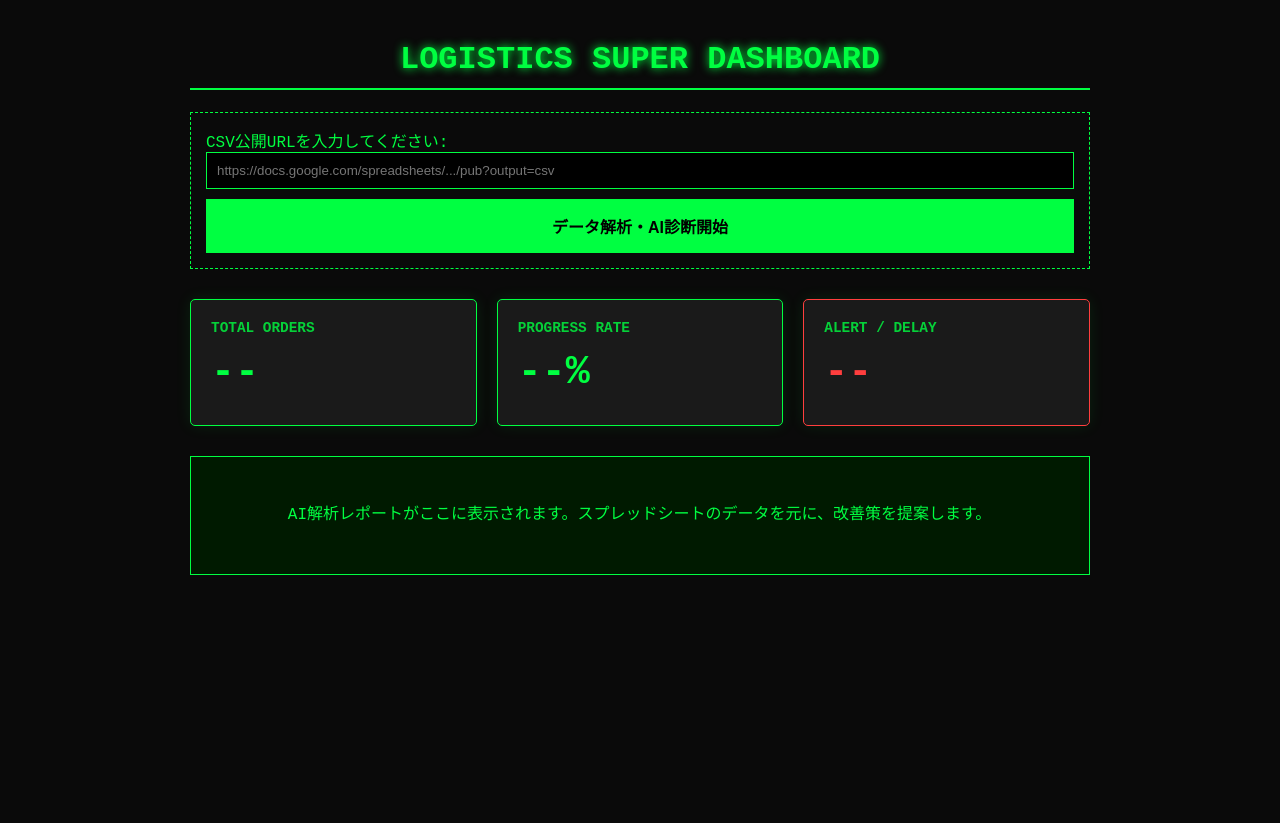
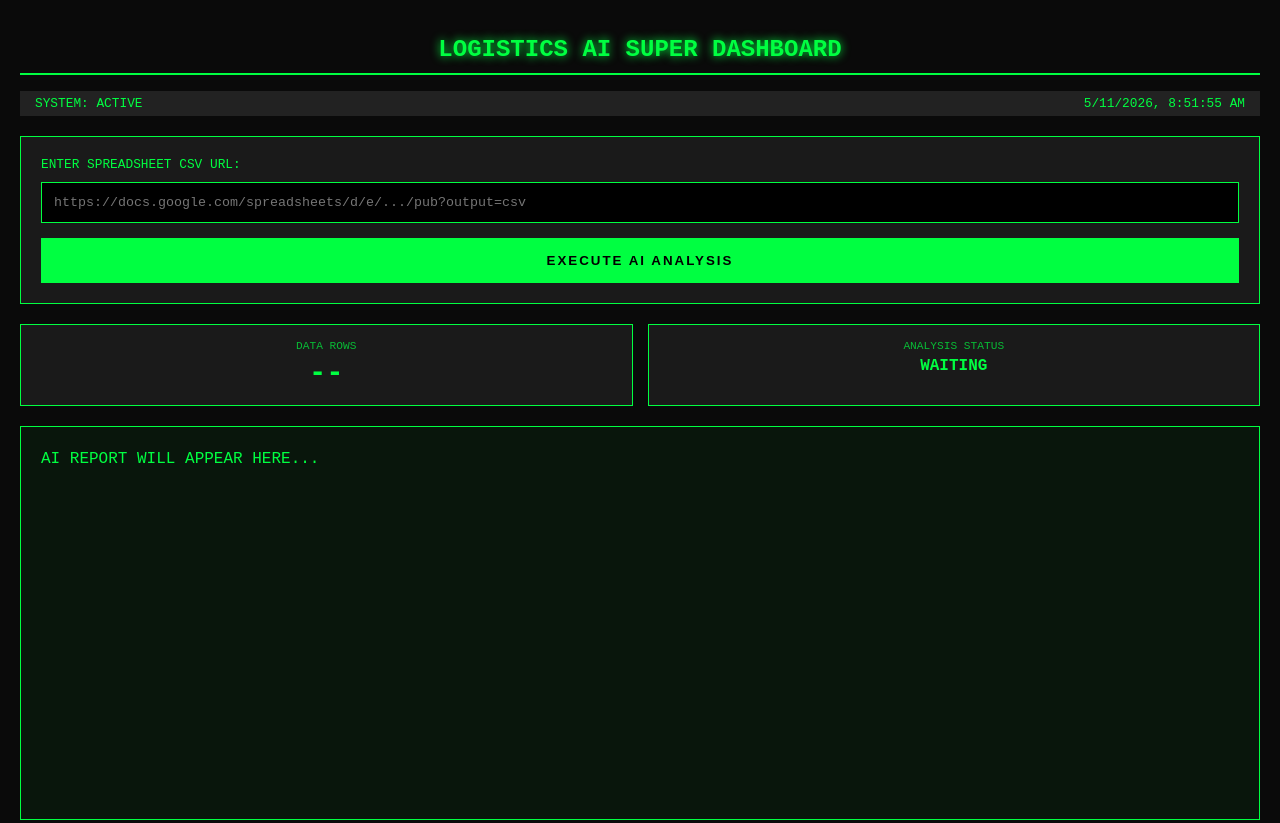
Before and after one commit to haraki-boop/super-dashboard, a plain HTML site: page index.html in a window 1280 px wide. Before the commit the page ends 800 px from the top, so only its background shows below. Drawn offline with Linux system fonts and the light colour scheme.

Commit message:
Update index.html

```diff
--- a/index.html
+++ b/index.html
@@ -3,144 +3,151 @@
 <head>
     <meta charset="UTF-8">
     <meta name="viewport" content="width=device-width, initial-scale=1.0">
-    <title>Logistics Super Dashboard</title>
+    <title>AI Logistics Dashboard</title>
     <style>
         :root {
-            --bg: #0a0a0a;
-            --text: #00ff41; /* マトリックス・グリーン */
-            --accent: #ff3e3e;
-            --card-bg: #1a1a1a;
+            --bg-color: #0a0a0a;
+            --text-color: #00ff41; /* マトリックス・グリーン */
+            --accent-color: #ff0000;
+            --box-bg: #1a1a1a;
         }
         body {
+            background-color: var(--bg-color);
+            color: var(--text-color);
             font-family: 'Courier New', Courier, monospace;
-            background-color: var(--bg);
-            color: var(--text);
             margin: 0;
             padding: 20px;
-        }
-        .container {
-            max-width: 900px;
-            margin: 0 auto;
+            display: flex;
+            flex-direction: column;
+            height: 100vh;
         }
         h1 {
+            font-size: 1.5rem;
             text-align: center;
-            border-bottom: 2px solid var(--text);
+            border-bottom: 2px solid var(--text-color);
             padding-bottom: 10px;
-            text-shadow: 0 0 10px var(--text);
+            text-shadow: 0 0 10px var(--text-color);
         }
-        .grid {
-            display: grid;
-            grid-template-columns: repeat(auto-fit, minmax(250px, 1fr));
-            gap: 20px;
-            margin-top: 30px;
+        .status-bar {
+            background: #222;
+            padding: 5px 15px;
+            font-size: 0.8rem;
+            display: flex;
+            justify-content: space-between;
+            margin-bottom: 20px;
         }
-        .card {
-            background: var(--card-bg);
-            border: 1px solid var(--text);
+        .url-input-area {
+            background: var(--box-bg);
             padding: 20px;
-            border-radius: 5px;
-            box-shadow: 0 0 15px rgba(0, 255, 65, 0.1);
-        }
-        .card h3 { margin-top: 0; font-size: 0.9rem; opacity: 0.8; }
-        .stat { font-size: 2.5rem; font-weight: bold; margin: 10px 0; }
-
-        .url-section {
-            margin: 20px 0;
-            padding: 15px;
-            border: 1px dashed var(--text);
+            border: 1px solid var(--text-color);
+            margin-bottom: 20px;
         }
         input {
             width: 100%;
             background: #000;
-            border: 1px solid var(--text);
-            color: var(--text);
-            padding: 10px;
+            border: 1px solid var(--text-color);
+            color: var(--text-color);
+            padding: 12px;
+            margin-bottom: 15px;
             box-sizing: border-box;
+            font-family: inherit;
         }
         button {
             width: 100%;
             padding: 15px;
-            background: var(--text);
+            background: var(--text-color);
             color: #000;
             border: none;
+            font-weight: bold;
             cursor: pointer;
-            font-weight: bold;
-            margin-top: 10px;
-            font-size: 1rem;
+            letter-spacing: 2px;
         }
-        button:hover { opacity: 0.8; }
+        button:hover { background: #00cc33; }
 
-        .ai-report {
-            margin-top: 30px;
+        .dashboard-grid {
+            display: grid;
+            grid-template-columns: repeat(auto-fit, minmax(200px, 1fr));
+            gap: 15px;
+        }
+        .card {
+            background: var(--box-bg);
+            border: 1px solid var(--text-color);
+            padding: 15px;
+            text-align: center;
+        }
+        .card-label { font-size: 0.7rem; opacity: 0.7; margin-bottom: 5px; }
+        .card-value { font-size: 1.8rem; font-weight: bold; }
+
+        .report-area {
+            flex-grow: 1;
+            margin-top: 20px;
             padding: 20px;
-            background: #001a00;
-            border: 1px solid var(--text);
+            border: 1px solid var(--text-color);
+            background: rgba(0, 255, 65, 0.05);
+            overflow-y: auto;
+            white-space: pre-wrap;
             line-height: 1.6;
-            white-space: pre-wrap;
         }
-        .loading { animation: blink 1s infinite; }
-        @keyframes blink { 0% { opacity: 1; } 50% { opacity: 0.3; } 100% { opacity: 1; } }
+        .loading { animation: pulse 1.5s infinite; color: var(--accent-color); }
+        @keyframes pulse { 0% { opacity: 1; } 50% { opacity: 0.3; } 100% { opacity: 1; } }
     </style>
 </head>
 <body>
 
-<div class="container">
-    <h1>LOGISTICS SUPER DASHBOARD</h1>
+<h1>LOGISTICS AI SUPER DASHBOARD</h1>
 
-    <div class="url-section">
-        <label>CSV公開URLを入力してください:</label>
-        <input type="text" id="csvUrl" placeholder="https://docs.google.com/spreadsheets/.../pub?output=csv">
-        <button onclick="runAnalysis()">データ解析・AI診断開始</button>
+<div class="status-bar">
+    <span>SYSTEM: ACTIVE</span>
+    <span id="timestamp"></span>
+</div>
+
+<div class="url-input-area">
+    <label style="font-size: 0.8rem; display: block; margin-bottom: 10px;">ENTER SPREADSHEET CSV URL:</label>
+    <input type="text" id="csvUrl" placeholder="https://docs.google.com/spreadsheets/d/e/.../pub?output=csv">
+    <button onclick="analyzeLogistics()">EXECUTE AI ANALYSIS</button>
+</div>
+
+<div class="dashboard-grid">
+    <div class="card">
+        <div class="card-label">DATA ROWS</div>
+        <div id="rowCount" class="card-value">--</div>
     </div>
-
-    <div class="grid">
-        <div class="card">
-            <h3>TOTAL ORDERS</h3>
-            <div id="totalOrders" class="stat">--</div>
-        </div>
-        <div class="card">
-            <h3>PROGRESS RATE</h3>
-            <div id="progressRate" class="stat">--%</div>
-        </div>
-        <div class="card" style="border-color: var(--accent);">
-            <h3>ALERT / DELAY</h3>
-            <div id="alertCount" class="stat" style="color: var(--accent);">--</div>
-        </div>
-    </div>
-
-    <div id="report" class="ai-report">
-        AI解析レポートがここに表示されます。スプレッドシートのデータを元に、改善策を提案します。
+    <div class="card">
+        <div class="card-label">ANALYSIS STATUS</div>
+        <div id="statusVal" class="card-value" style="font-size: 1rem;">WAITING</div>
     </div>
 </div>
 
+<div id="report" class="report-area">AI REPORT WILL APPEAR HERE...</div>
+
 <script>
-    async function runAnalysis() {
+    document.getElementById('timestamp').innerText = new Date().toLocaleString();
+
+    async function analyzeLogistics() {
         const csvUrl = document.getElementById('csvUrl').value;
-        const reportDiv = document.getElementById('report');
+        const report = document.getElementById('report');
+        const rowCount = document.getElementById('rowCount');
+        const statusVal = document.getElementById('statusVal');
 
-        if (!csvUrl) {
-            alert("CSVのURLを入力してください");
-            return;
-        }
+        if (!csvUrl) { alert("Please enter a valid CSV URL"); return; }
 
-        reportDiv.className = "ai-report loading";
-        reportDiv.innerText = "データを取得中...";
+        report.innerText = ">>> FETCHING DATA FROM CLOUD...";
+        report.className = "report-area loading";
+        statusVal.innerText = "FETCHING";
 
         try {
-            // 1. スプレッドシートデータの取得
-            const response = await fetch(csvUrl);
-            const csvData = await response.text();
+            // 1. CSVデータの取得
+            const res = await fetch(csvUrl);
+            if (!res.ok) throw new Error("NETWORK ERROR: COULD NOT REACH CSV");
+            const csvData = await res.text();
 
-            // 2. 簡易的な数値抽出 (スプレッドシートの形式に合わせて調整が必要)
-            // ここではデモとしてCSVの行数をオーダー数としてカウント
-            const rows = csvData.split('\n');
-            document.getElementById('totalOrders').innerText = rows.length - 1;
-            document.getElementById('progressRate').innerText = "84%"; // 仮数値
-            document.getElementById('alertCount').innerText = "3件"; // 仮数値
+            const rows = csvData.trim().split('\n');
+            rowCount.innerText = rows.length - 1;
 
-            reportDiv.innerText = "AIによる戦略分析を実行中...";
+            report.innerText = ">>> DATA RECEIVED. AI ANALYSIS IN PROGRESS...";
+            statusVal.innerText = "ANALYZING";
 
-            // 3. AIにデータを投げて分析させる
+            // 2. AI分析リクエスト
             const aiRes = await fetch("/api/generate", {
                 method: "POST",
                 headers: { "Content-Type": "application/json" },
@@ -149,26 +156,27 @@
                     messages: [
                         {
                             role: "system",
-                            content: "あなたは凄腕の物流センター長です。提供された生データ(CSV)から、現場のボトルネックを特定し、具体的な改善策（人員配置の変更、優先順位の指示など）をロジカルかつ簡潔に報告してください。"
+                            content: "あなたは凄腕の物流センター長です。CSVデータを読み取り、現場の進捗、ボトルネック、人員配置、遅延リスクを鋭く分析してください。報告は箇条書きを使い、センター長らしい決断力のある口調で行ってください。"
                         },
-                        {
-                            role: "user",
-                            content: `以下の最新の物流データ（CSV形式）を解析してください。\n\n${csvData}`
-                        }
+                        { role: "user", content: `以下の実績データを分析せよ：\n\n${csvData}` }
                     ]
                 })
             });
 
             const data = await aiRes.json();
-            reportDiv.className = "ai-report";
-            reportDiv.innerText = data.choices[0].message.content;
 
-        } catch (error) {
-            reportDiv.className = "ai-report";
-            reportDiv.innerText = "エラー：データの取得または解析に失敗しました。URLが正しいか、API設定が正しいか確認してください。";
+            if (data.error) throw new Error(data.error.message);
+
+            report.className = "report-area";
+            report.innerText = data.choices[0].message.content;
+            statusVal.innerText = "COMPLETE";
+
+        } catch (err) {
+            report.className = "report-area";
+            report.innerText = "!!! CRITICAL ERROR !!!\n" + err.message;
+            statusVal.innerText = "ERROR";
         }
     }
 </script>
-
 </body>
 </html>
```
